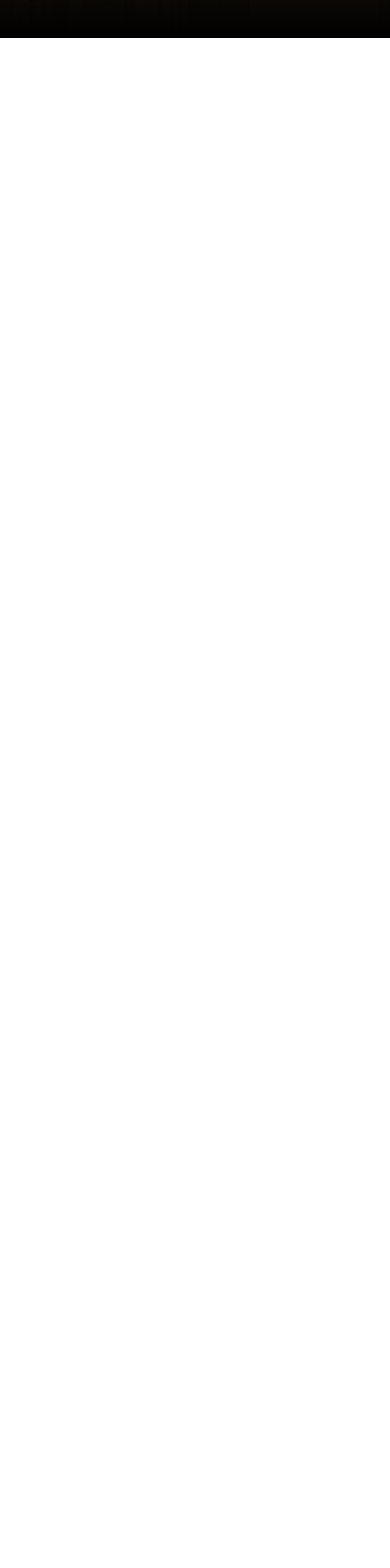
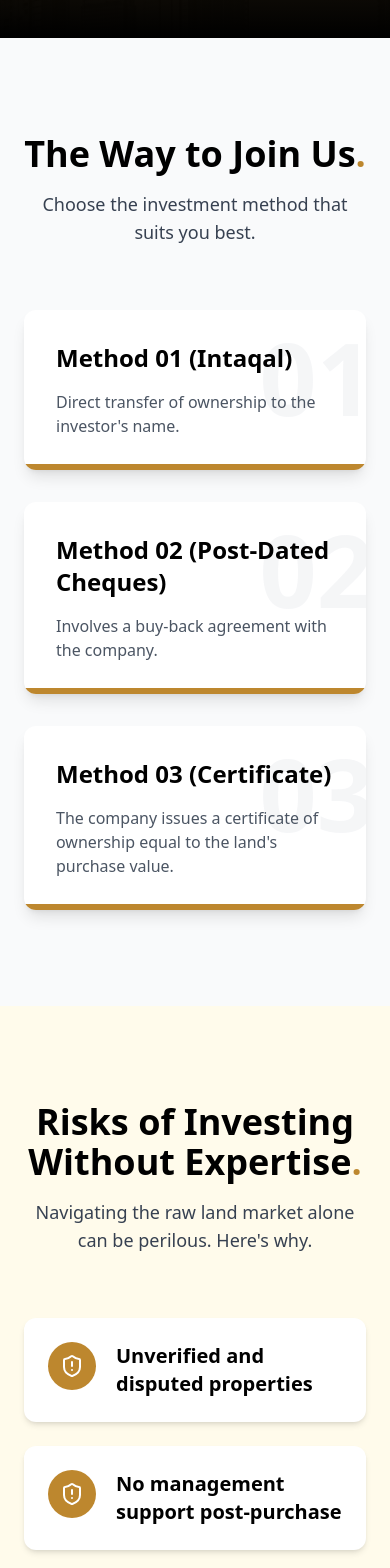
Before and after one commit to AwaisAfzal11/zemaydar, a React (Create React App) app: page / in a window 390 px wide. Shown: the part 3460-5028 px from the top of the page. Before the commit the page ends 3498 px from the top, so only its background shows below. Built offline with nearby package versions, Linux system fonts and the light colour scheme.

Commit message:
basic design

```diff
--- a/src/Pages/Home/ExitStrategy.jsx
+++ b/src/Pages/Home/ExitStrategy.jsx
@@ -2,25 +2,47 @@ import React from 'react';
 import { Briefcase, TrendingUp, Repeat, UserCheck } from 'lucide-react';
 
 const strategies = [
-    { icon: <Briefcase size={40}/>, title: 'Buyback Payment', description: 'The company can repurchase the property after two years.' },
-    { icon: <UserCheck size={40}/>, title: 'Upcoming Participation', description: 'Opportunity to join future housing projects.' },
-    { icon: <TrendingUp size={40}/>, title: 'High Returns', description: 'Potential for profit through bulk land sales.' },
-    { icon: <Repeat size={40}/>, title: 'Transferring', description: 'The certificate of ownership can be transferred.' },
+    { icon: <Briefcase size={32}/>, title: 'Buyback Payment', description: 'The company can repurchase the property after two years.' },
+    { icon: <UserCheck size={32}/>, title: 'Upcoming Participation', description: 'Opportunity to join future housing projects.' },
+    { icon: <TrendingUp size={32}/>, title: 'High Returns', description: 'Potential for profit through bulk land sales.' },
+    { icon: <Repeat size={32}/>, title: 'Transferring', description: 'The certificate of ownership can be transferred.' },
 ];
 
 const ExitStrategy = () => {
     return (
-        <div className="py-20 bg-white">
+        // 1. Using a clean white background
+        <div className="py-24 bg-white">
             <div className="container mx-auto px-6">
-                <h2 className="text-3xl font-bold text-center text-black mb-12">Your Exit Strategy</h2>
+
+                {/* 2. Consistent Typography and Branding */}
+                <div className="text-center mb-16">
+                    <h2 className="text-4xl md:text-5xl font-extrabold text-black">
+                        Your Exit Strategy<span className="text-[#BD872E]">.</span>
+                    </h2>
+                    <p className="text-lg text-gray-700 mt-4 max-w-3xl mx-auto">
+                        We provide clear and flexible options for your investment journey.
+                    </p>
+                </div>
+
+                {/* 3. Grid for the redesigned strategy cards */}
                 <div className="grid grid-cols-1 md:grid-cols-2 lg:grid-cols-4 gap-8">
                     {strategies.map((strategy, index) => (
-                        <div key={index} className="text-center p-6 bg-gray-50 rounded-lg shadow-md hover:bg-[#BD872E] hover:text-white transition-all duration-300 group">
-                            <div className="text-[#BD872E] group-hover:text-white inline-block mb-4">
-                                {strategy.icon}
+
+                        // 4. Redesigned Card with a clean, professional look and subtle hover effect
+                        <div
+                            key={index}
+                            className="text-center p-8 bg-white rounded-xl border border-gray-200 shadow-lg transform hover:-translate-y-2 transition-all duration-300 hover:shadow-2xl hover:border-[#BD872E]"
+                        >
+                            {/* 5. Emphasized Icon in a styled, thematic container */}
+                            <div className="mx-auto mb-6 w-20 h-20 bg-amber-100 rounded-full flex items-center justify-center">
+                                <div className="text-[#BD872E]">
+                                    {strategy.icon}
+                                </div>
                             </div>
-                            <h3 className="text-xl font-semibold mb-2">{strategy.title}</h3>
-                            <p className="text-gray-600 group-hover:text-gray-200">{strategy.description}</p>
+
+                            {/* 6. Clear and readable typography for title and description */}
+                            <h3 className="text-xl font-bold text-black mb-2">{strategy.title}</h3>
+                            <p className="text-gray-600">{strategy.description}</p>
                         </div>
                     ))}
                 </div>
--- a/src/Pages/Home/Home.jsx
+++ b/src/Pages/Home/Home.jsx
@@ -12,9 +12,9 @@ const Home = () => {
       <Hero />
       <Issues />
        <Benefits />
-       {/* <Methods />
+       <Methods />
       <Risks />
-      <ExitStrategy />  */}
+      <ExitStrategy />
     </>
   );
 }
--- a/src/Pages/Home/Methods.jsx
+++ b/src/Pages/Home/Methods.jsx
@@ -17,17 +17,42 @@ const investmentMethods = [
 
 const Methods = () => {
   return (
-    <div className="py-20 bg-gray-100">
+    // 1. Using a light gray background to differentiate from other sections
+    <div className="py-24 bg-gray-50">
       <div className="container mx-auto px-6">
-        <div className="text-center mb-12">
-          <h2 className="text-3xl font-bold text-black">The Way to Join Us</h2>
-          <p className="text-gray-600 mt-2">Choose the investment method that suits you best.</p>
+
+        {/* 2. Consistent Typography and Branding */}
+        <div className="text-center mb-16">
+          <h2 className="text-4xl md:text-5xl font-extrabold text-black">
+            The Way to Join Us<span className="text-[#BD872E]">.</span>
+          </h2>
+          <p className="text-lg text-gray-700 mt-4 max-w-3xl mx-auto">
+            Choose the investment method that suits you best.
+          </p>
         </div>
-        <div className="grid grid-cols-1 md:grid-cols-3 gap-8 text-center">
+
+        {/* 3. Grid for the redesigned method cards */}
+        <div className="grid grid-cols-1 md:grid-cols-3 gap-8">
           {investmentMethods.map((method, index) => (
-            <div key={index} className="bg-white p-8 rounded-lg shadow-lg border-t-4 border-[#BD872E]">
-              <h3 className="text-2xl font-bold text-[#BD872E] mb-4">{method.title}</h3>
-              <p className="text-gray-600">{method.description}</p>
+
+            // 4. Redesigned Method Card with a sophisticated, layered look
+            <div
+              key={index}
+              className="relative bg-white p-8 rounded-xl shadow-lg overflow-hidden transform hover:-translate-y-2 transition-all duration-300 hover:shadow-2xl"
+            >
+              {/* 5. Large, stylized number in the background for visual appeal */}
+              <div className="absolute -top-2 -right-2 text-[100px] font-black text-gray-100 opacity-80">
+                0{index + 1}
+              </div>
+
+              {/* 6. Card content is relative to sit on top of the background number */}
+              <div className="relative z-10">
+                <h3 className="text-2xl font-bold text-black mb-4">{method.title}</h3>
+                <p className="text-gray-600 text-base">{method.description}</p>
+              </div>
+
+              {/* 7. Subtle branded accent at the bottom of the card */}
+              <div className="absolute bottom-0 left-0 h-1.5 w-full bg-[#BD872E]"></div>
             </div>
           ))}
         </div>
--- a/src/Pages/Home/Risks.jsx
+++ b/src/Pages/Home/Risks.jsx
@@ -9,17 +9,38 @@ const risks = [
 
 const Risks = () => {
   return (
-    <div className="bg-gray-100 py-20">
+    // 1. Using a very light, thematic background color to create a subtle "caution" feel
+    <div className="py-24 bg-amber-50">
       <div className="container mx-auto px-6">
-        <div className="text-center mb-12">
-          <h2 className="text-3xl font-bold text-black">Risks of Investing Without Expertise</h2>
-          <p className="text-black mt-2">Navigating the raw land market alone can be perilous. Here's why.</p>
+
+        {/* 2. Consistent Typography and Branding */}
+        <div className="text-center mb-16">
+          <h2 className="text-4xl md:text-5xl font-extrabold text-black">
+            Risks of Investing Without Expertise<span className="text-[#BD872E]">.</span>
+          </h2>
+          <p className="text-lg text-gray-700 mt-4 max-w-3xl mx-auto">
+            Navigating the raw land market alone can be perilous. Here's why.
+          </p>
         </div>
-        <div className="flex flex-wrap justify-center gap-8">
+
+        {/* 3. A centered, vertical list for a more focused and readable presentation */}
+        <div className="max-w-4xl mx-auto space-y-6">
           {risks.map((risk, index) => (
-            <div key={index} className="bg-white rounded-lg shadow-md p-6 flex items-center gap-4 max-w-sm w-full">
-              <ShieldAlert className="h-10 w-10 text-[#BD872E] flex-shrink-0" />
-              <p className="text-black font-medium">{risk}</p>
+
+            // 4. Redesigned Risk Item with clear visual hierarchy
+            <div
+              key={index}
+              className="bg-white rounded-xl shadow-md p-6 flex items-start gap-5 transform hover:scale-105 transition-transform duration-300"
+            >
+              {/* 5. Emphasized Icon in a branded container */}
+              <div className="flex-shrink-0 w-12 h-12 bg-[#BD872E] rounded-full flex items-center justify-center">
+                <ShieldAlert className="h-6 w-6 text-white" />
+              </div>
+
+              {/* 6. Larger, more impactful text for the risk description */}
+              <div>
+                <p className="text-xl font-semibold text-black">{risk}</p>
+              </div>
             </div>
           ))}
         </div>
```
Also changed, not shown: 2 other files (tests, documents, lock files or other folders).
